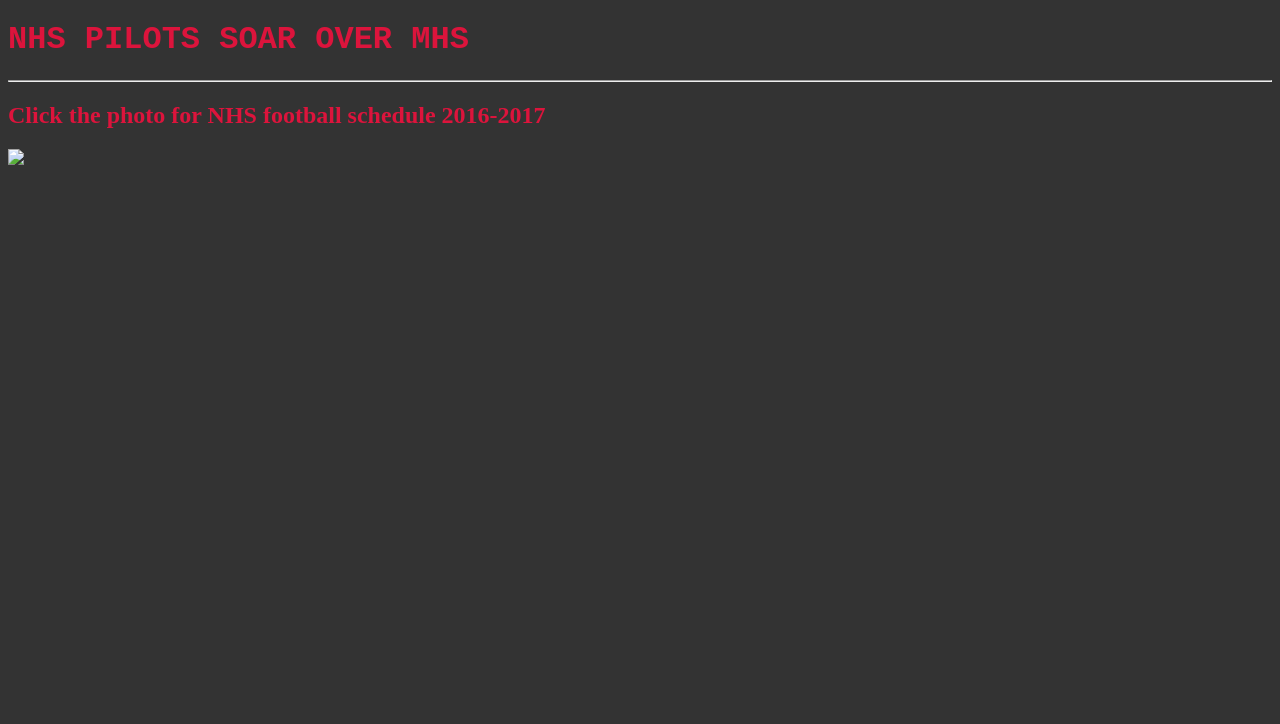
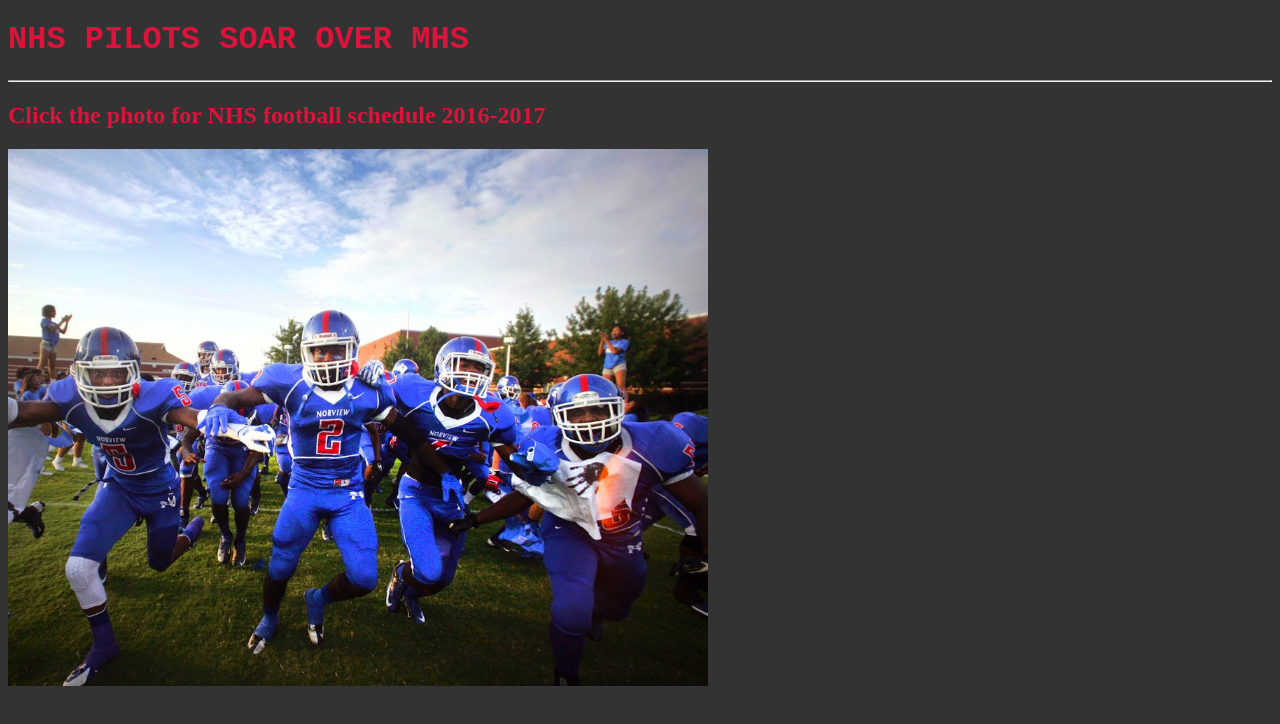
Before and after one commit to Pilot52/nhsfootball, a plain HTML site: page index.html in a window 1280 px wide. Drawn offline with Linux system fonts and the light colour scheme.

Commit message:
Update index.html

```diff
--- a/index.html
+++ b/index.html
@@ -26,4 +26,4 @@ http-equiv="X-UA-Compatible">
 <HR>
 
 <H2> Click the photo for NHS football schedule 2016-2017 </H2><A href="http://www.maxpreps.com/high-schools/norview-pilots-(norfolk,va)/football/schedule.htm"><IMG
-src="NHS%20Football_files/nhs.jpg"></A> </BODY></HTML>
+src="nhs.jpg"></A> </BODY></HTML>
```
